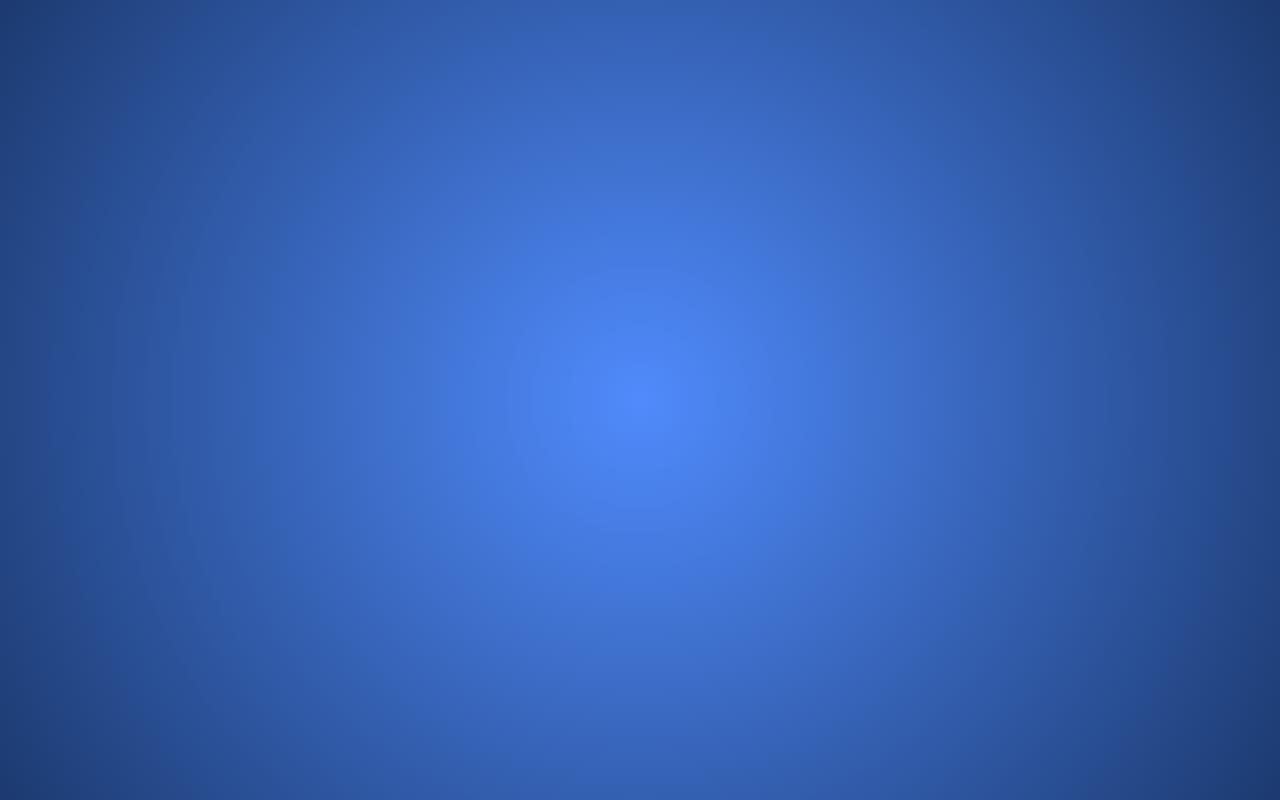
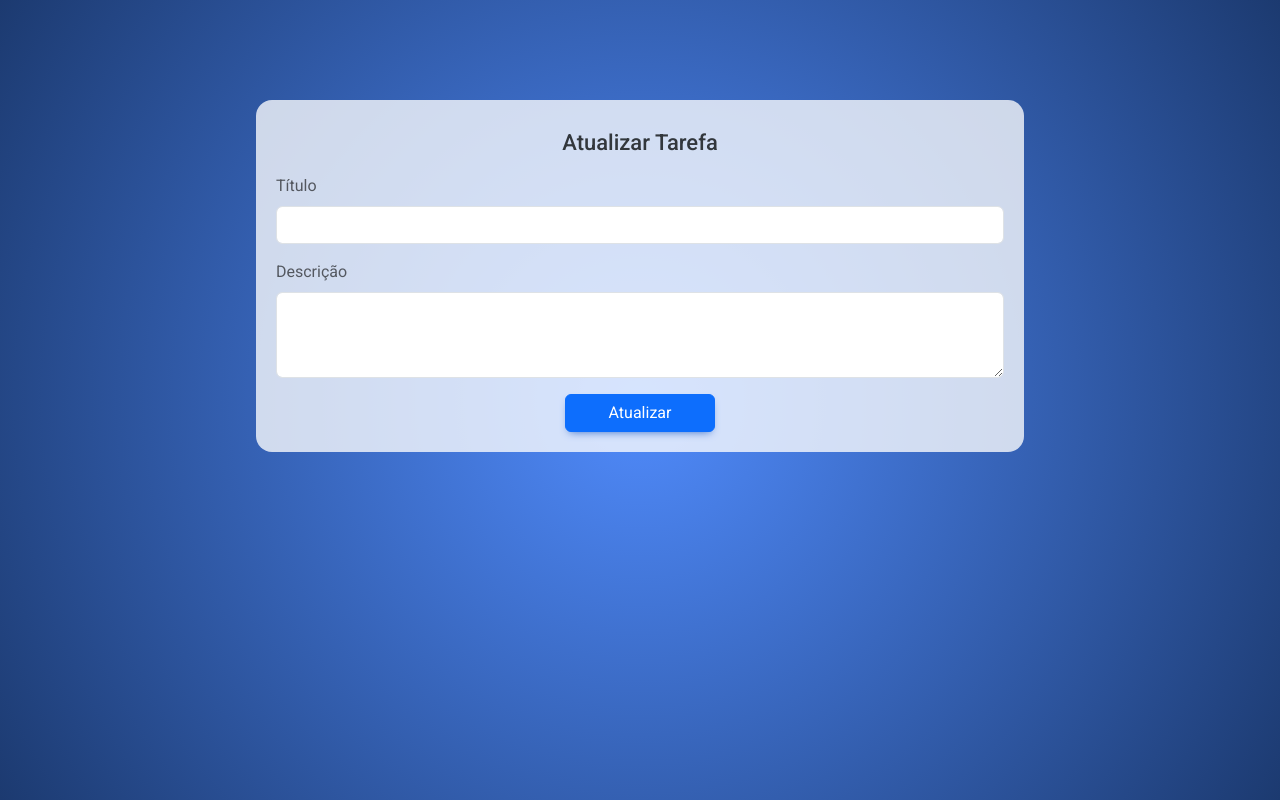
Before and after one commit to IgorTorquatto/Task-manager, a React (Vite) app: page /update_task/1 in a window 1280 px wide. Before the commit this address had no page. Built offline with nearby package versions, Linux system fonts and the light colour scheme.

Commit message:
add: UpdateTask page

```diff
--- a/src/Router.jsx
+++ b/src/Router.jsx
@@ -4,6 +4,7 @@ import { Login } from './pages/Login';
 import { Register } from './pages/Register';
 import { Home } from './pages/Home';
 import { RegisterTask } from './pages/RegisterTask';
+import { UpdateTask } from './pages/UpdateTask';
 
 export const Router = () =>{
     return(
@@ -12,6 +13,7 @@ export const Router = () =>{
             <Route path='/register' element={<Register/>}/>
             <Route path='/home' element={<Home/>}/>
             <Route path='/register_task' element={<RegisterTask/>}/>
+            <Route path='/update_task/:id' element={<UpdateTask/>}/>
         </Routes>
     )
 }
--- a/src/pages/Home/index.jsx
+++ b/src/pages/Home/index.jsx
@@ -3,10 +3,16 @@ import axios from "axios";
 import Badge from "react-bootstrap/Badge";
 import ListGroup from "react-bootstrap/ListGroup";
 import { Card, CardBody, CardHeader, Container } from "./styles.js";
-import { Link } from "react-router-dom";
+import { Modal, Button } from "react-bootstrap";
+import { Link, useNavigate } from "react-router-dom";
+import { ToastContainer, toast } from "react-toastify";
+import "react-toastify/dist/ReactToastify.css";
 
 export const Home = () => {
   const [tasks, setTasks] = useState([]);
+  const [showModal, setShowModal] = useState(false);
+  const [selectedTask, setSelectedTask] = useState(null);
+  const navigate = useNavigate();
 
   // Função para buscar tarefas do usuário
   const fetchTasks = async () => {
@@ -19,6 +25,45 @@ export const Home = () => {
     }
   };
 
+  // Função para excluir uma tarefa
+  const handleDeleteTask = async (taskId) => {
+    try {
+      const response = await axios.delete(
+        `http://localhost:3000/tasks/${taskId}`
+      );
+
+      if (response.status === 200) {
+        setTasks(tasks.filter((task) => task.id !== taskId));
+        setShowModal(false);
+        toast.success("Tarefa excluída com sucesso!", {
+          position: "bottom-right",
+          autoClose: 2000,
+          hideProgressBar: false,
+        });
+      }
+    } catch (error) {
+      toast.error("Erro ao excluir tarefa. Por favor, tente novamente.", {
+        position: "bottom-right",
+        autoClose: 4000,
+        hideProgressBar: false,
+        theme: "colored"
+      });
+      console.error("Erro ao excluir tarefa:", error);
+    }
+  };
+
+  // Abrir a modal e armazenar a tarefa selecionada
+  const handleOpenModal = (task) => {
+    setSelectedTask(task);
+    setShowModal(true);
+  };
+
+  // Fechar a modal
+  const handleCloseModal = () => {
+    setShowModal(false);
+    setSelectedTask(null);
+  };
+
   // Chamar fetchTasks ao carregar a página
   useEffect(() => {
     fetchTasks();
@@ -26,6 +71,7 @@ export const Home = () => {
 
   return (
     <Container>
+      <ToastContainer/>
       <Card>
         <CardHeader>
           <p>Quantidade: {tasks.length}</p>
@@ -41,13 +87,51 @@ export const Home = () => {
               >
                 <div className="ms-2 me-auto customBox">
                   <div className="fw-bold">{task.title}</div>
-                 {task.description}
+                  {task.description}
                 </div>
                 <div className="badgeIcon">
                   <Badge bg="primary" pill>
                     {task.status}
                   </Badge>
-                  <i className="fas fa-pen-to-square"></i>
+                  <i
+                    className="fas fa-pen-to-square"
+                    onClick={() => handleOpenModal(task)}
+                  ></i>
+                  {selectedTask && (
+                    <Modal show={showModal} onHide={handleCloseModal} centered>
+                      <Modal.Header closeButton>
+                        <Modal.Title>Opções para a Tarefa</Modal.Title>
+                      </Modal.Header>
+                      <Modal.Body>
+                        <p>
+                          O que você deseja fazer com a tarefa{" "}
+                          <strong>{selectedTask.title}</strong>?
+                        </p>
+                      </Modal.Body>
+                      <Modal.Footer>
+                        <Button variant="secondary" onClick={handleCloseModal}>
+                          Cancelar
+                        </Button>
+                        <Button
+                          variant="danger"
+                          onClick={() => handleDeleteTask(selectedTask.id)}
+                        >
+                          Excluir
+                        </Button>
+                        <Button
+                          variant="primary"
+                          onClick={() => {
+                            handleCloseModal();
+                            // Redireciona para a página de edição
+                            // window.location.href = `/edit/${selectedTask.id}`;
+                            navigate(`/update_task/${selectedTask.id}`);
+                          }}
+                        >
+                          Atualizar
+                        </Button>
+                      </Modal.Footer>
+                    </Modal>
+                  )}
                 </div>
               </ListGroup.Item>
             ))}
--- /dev/null
+++ b/src/pages/UpdateTask/index.jsx
@@ -0,0 +1,94 @@
+import axios from "axios";
+import { useState } from "react";
+import Form from "react-bootstrap/Form";
+import { Card, CardBody, CardHeader, Container } from "./styles";
+import { ToastContainer, toast } from "react-toastify";
+import "react-toastify/dist/ReactToastify.css";
+import { useNavigate,useParams } from "react-router-dom";
+
+export const UpdateTask = () => {
+  const [updateTask, setUpdateTask] = useState({ title: "", description: "" });
+  const navigate = useNavigate();
+  const { id } = useParams();
+
+  // Função para atualizar uma tarefa
+  const handleUpdateTask = async (e) => {
+    e.preventDefault();
+    const userId = localStorage.getItem("userId");
+    try {
+      const response = await axios.put(`http://localhost:3000/tasks/${id}`, {
+        user_id: userId,
+        title: updateTask.title,
+        description: updateTask.description,
+      });
+
+      if (response.status === 200) {
+        setUpdateTask({ title: "", description: "" }); // Limpar os campos do formulário
+        toast.success("Tarefa atualizada com sucesso!", {
+          position: "bottom-right",
+          autoClose: 2000,
+          hideProgressBar: false,
+        });
+
+        setTimeout(() => {
+          navigate("/home");
+        }, 2000);
+      }
+    } catch (error) {
+      toast.error(
+        "Erro ao atualizar tarefa.",
+        {
+          position: "bottom-right",
+          autoClose: 4000,
+          hideProgressBar: false,
+          theme: "colored",
+        }
+      );
+      console.error("Erro ao criar tarefa:", error);
+    }
+  };
+
+  return (
+    <Container>
+      <ToastContainer />
+      <Card>
+        <CardHeader>
+          <h1>Atualizar Tarefa</h1>
+        </CardHeader>
+        <CardBody>
+          <Form>
+            <Form.Group className="mb-3" controlId="exampleForm.ControlInput1">
+              <Form.Label>Título</Form.Label>
+              <Form.Control
+                type="text"
+                placeholder=""
+                onChange={(e) =>
+                  setUpdateTask({ ...updateTask, title: e.target.value })
+                }
+              />
+            </Form.Group>
+            <Form.Group
+              className="mb-3"
+              controlId="exampleForm.ControlTextarea1"
+            >
+              <Form.Label>Descrição</Form.Label>
+              <Form.Control
+                as="textarea"
+                rows={3}
+                onChange={(e) =>
+                  setUpdateTask({ ...updateTask, description: e.target.value })
+                }
+              />
+            </Form.Group>
+            <button
+              onClick={handleUpdateTask}
+              className="btn btn-primary customBtn"
+            >
+              Atualizar
+            </button>
+          </Form>
+        </CardBody>
+      </Card>
+    </Container>
+  );
+};
--- /dev/null
+++ b/src/pages/UpdateTask/styles.js
@@ -0,0 +1,41 @@
+import styled from "styled-components";
+
+export const Container = styled.div`
+    width: 100%;
+    display: flex;
+    justify-content: center;
+`;
+
+export const Card = styled.div`
+  width: 60%;
+  padding: 20px;
+  margin-top: 100px;
+  background-color: rgba(255, 255, 255, 0.77);
+  border-radius: 1rem;
+  @media (max-width: 600px) {
+    width: 350px;
+  }
+`;
+
+export const CardHeader = styled.div`
+  h1 {
+    font-size: 22px;
+    opacity: 0.9;
+    text-align: center;
+    padding: 10px;
+  }
+`;
+
+export const CardBody = styled.div`
+  display: flex;
+  flex-direction: column;
+  Form{
+    display: flex;
+    flex-direction: column;
+  }
+  .customBtn{
+    text-transform: capitalize;
+    width: 150px;
+    align-self: center;
+  }
+`;
```
